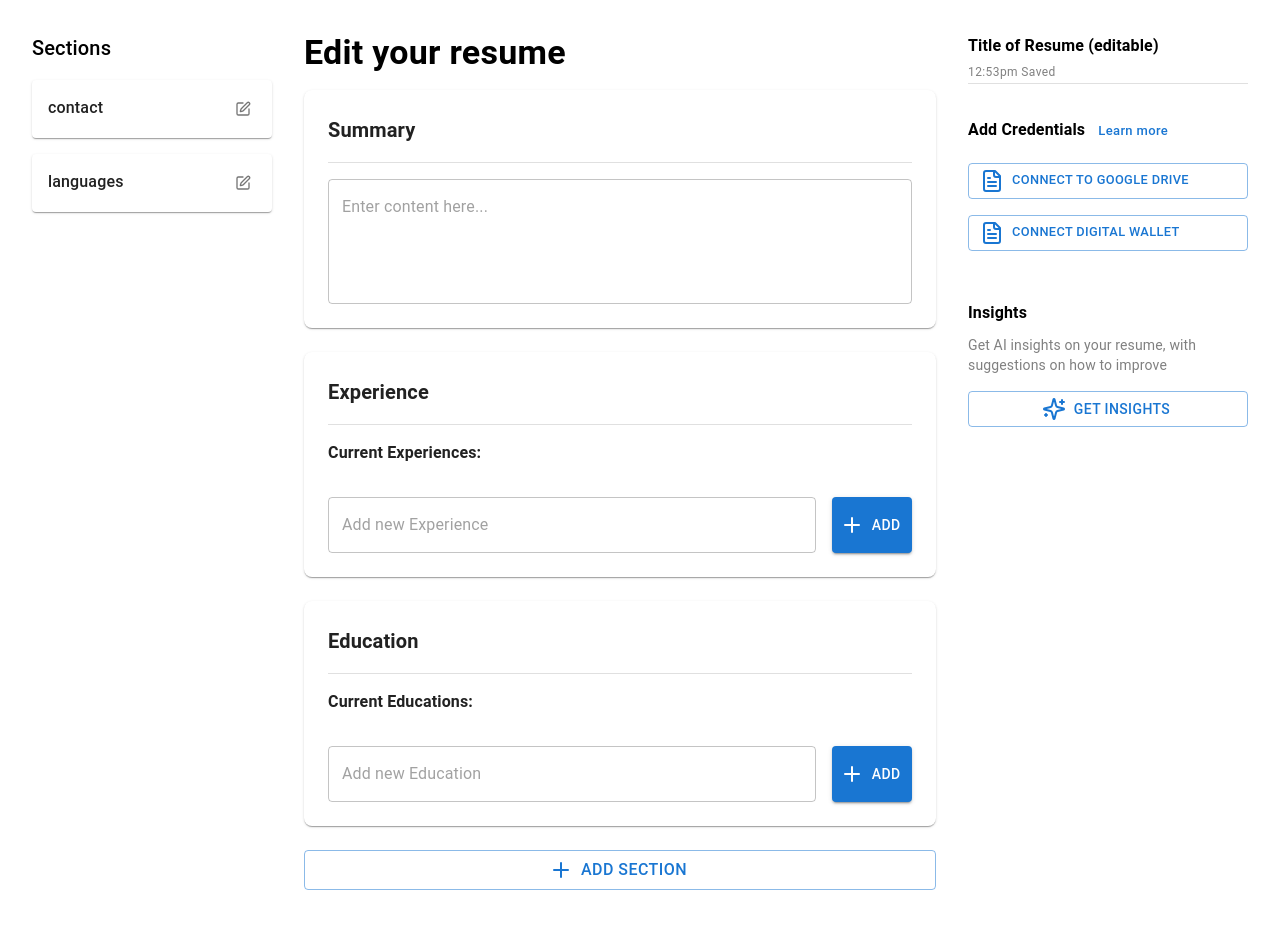
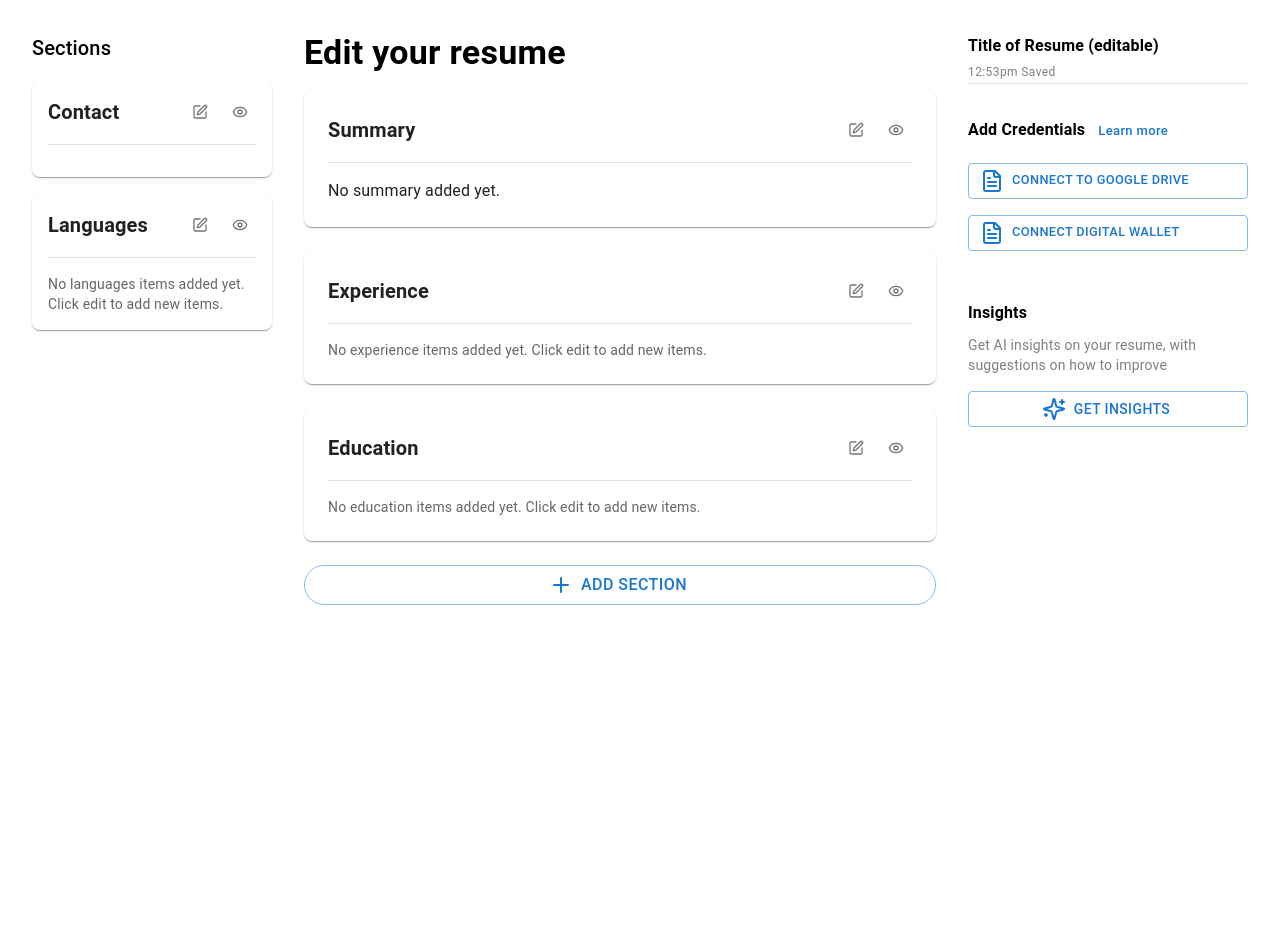
Before and after one commit to Cooperation-org/Resume-Author, a React (Create React App) app: page /resume/new in a window 1280 px wide. Shown: the top 928 px of the page. After the commit the page ends 800 px from the top, so only its background shows below. Built offline with nearby package versions, Linux system fonts and the light colour scheme.

Commit message:
refactor resume editor: main commit of resume editor functionality enhance UI with SectionIcons component, update styles, and improve state handling

```diff
--- a/src/App.tsx
+++ b/src/App.tsx
@@ -7,6 +7,7 @@ import store from './redux/store';
 import Resume from './pages/resume';
 import ImportPage from './pages/importPage';
 import Error404 from './pages/error404';
+import './styles/App.css';
 
 const App = () => {
   return (
--- a/src/components/Editor.tsx
+++ b/src/components/Editor.tsx
@@ -11,7 +11,7 @@ import Section from './ResumeEditor/Section';
 import { useSelector } from 'react-redux';
 import { RootState } from '../redux/store';
 import { Plus } from 'lucide-react';
-import { useState } from 'react';
+import { useEffect, useState } from 'react';
 
 const nonVisibleSections = [
   ...leftSections,
@@ -33,6 +33,9 @@ const ResumeEditor = () => {
   ]);
 
   const resume = useSelector((state: RootState) => state.resume.resume);
+  useEffect(() => {
+    console.log('🚀 ~ resume', resume);
+  }, [resume]);
 
   const AllSections = Object.keys(resume as Resume).filter(
     sec =>
@@ -77,7 +80,6 @@ const ResumeEditor = () => {
               <Section
                 key={key}
                 sectionId={key}
-                sectionData={resume[key]}
               />
             ))}
         </Box>
@@ -87,7 +89,7 @@ const ResumeEditor = () => {
           <Button
             variant="outlined"
             startIcon={<Plus />}
-            sx={{ mb: 2, fontSize: '1rem' }}
+            sx={{ mb: 2, fontSize: '1rem', borderRadius: 5 }}
             onClick={() => setAddSectionOpen(true)}
           >
             Add Section
@@ -119,9 +121,9 @@ const ResumeEditor = () => {
               fullWidth
             />
             <Button
-              variant="contained"
               onClick={handleAddSelectedSection}
               disabled={!selectedSection}
+              sx={{ borderRadius: 5 }}
             >
               Add
             </Button>
--- a/src/components/ResumeEditor/LeftSidebar.tsx
+++ b/src/components/ResumeEditor/LeftSidebar.tsx
@@ -1,11 +1,10 @@
-import { Box, Paper, Typography, IconButton } from '@mui/material';
-import { Edit } from 'lucide-react';
-import { useDispatch } from 'react-redux';
-import { removeSection } from '../../redux/slices/resume';
+import React from 'react';
+import { Box, Paper, Typography } from '@mui/material';
+import SectionContent from './SectionContent'; // Import the reusable SectionContent component
 
 export const leftSections: (keyof Resume)[] = ['contact', 'languages'];
+
 const LeftSidebar = () => {
-  const dispatch = useDispatch();
   return (
     <Box sx={{ width: 240 }}>
       <Typography
@@ -14,33 +13,15 @@ const LeftSidebar = () => {
       >
         Sections
       </Typography>
-      {leftSections.map(key => {
-        return (
-          <Paper
-            key={key}
-            sx={{
-              mb: 2,
-              p: 2,
-              display: 'flex',
-              justifyContent: 'space-between',
-            }}
-          >
-            <Typography
-              variant="body1"
-              fontWeight="500"
-            >
-              {key}
-            </Typography>
-
-            <IconButton
-              size="small"
-              onClick={() => dispatch(removeSection(key))}
-            >
-              <Edit size={16} />
-            </IconButton>
-          </Paper>
-        );
-      })}
+      {leftSections.map(sectionId => (
+        <Paper
+          key={sectionId}
+          sx={{ mb: 2, p: 2, borderRadius: 2 }}
+        >
+          {/* Use SectionContent for each section */}
+          <SectionContent sectionId={sectionId} />
+        </Paper>
+      ))}
     </Box>
   );
 };
--- a/src/components/ResumeEditor/Section.tsx
+++ b/src/components/ResumeEditor/Section.tsx
@@ -2,17 +2,13 @@ import { Paper } from '@mui/material';
 import SectionContent from './SectionContent';
 
 interface SectionProps {
-  sectionId: string;
-  sectionData: any;
+  sectionId: keyof Resume;
 }
 
-const Section = ({ sectionId, sectionData }: SectionProps) => {
+const Section = ({ sectionId }: SectionProps) => {
   return (
     <Paper sx={{ p: 3, mb: 3, borderRadius: 2, boxShadow: 1 }}>
-      <SectionContent
-        sectionId={sectionId}
-        sectionData={sectionData}
-      />
+      <SectionContent sectionId={sectionId} />
     </Paper>
   );
 };
--- a/src/components/ResumeEditor/SectionContent.tsx
+++ b/src/components/ResumeEditor/SectionContent.tsx
@@ -1,62 +1,70 @@
-import React, { useState } from 'react';
+import React, { useState, useEffect } from 'react';
 import {
   Box,
   Button,
   TextField,
   Typography,
-  IconButton,
-  Paper,
   Divider,
   List,
   ListItem,
   ListItemText,
+  IconButton,
 } from '@mui/material';
-import { Edit, Eye, Plus, Trash2 } from 'lucide-react';
-import { useDispatch } from 'react-redux';
+import { Edit, Eye, Save, Trash2, EyeOff, Plus } from 'lucide-react';
+import { useDispatch, useSelector } from 'react-redux';
 import { updateSection } from '../../redux/slices/resume';
 
 interface SectionContentProps {
-  sectionId: string;
-  sectionData: any;
+  sectionId: keyof Resume;
 }
 
-const SectionContent = ({ sectionId, sectionData }: SectionContentProps) => {
+const SectionContent: React.FC<SectionContentProps> = ({ sectionId }) => {
   const dispatch = useDispatch();
+  const resume = useSelector((state: any) => state.resume.resume);
+  const sectionData = resume[sectionId];
+
+  // Determine section type
+  const isStringBased = typeof sectionData === 'string';
+  const isListBased = Array.isArray(sectionData?.items);
 
   // Local states
-  const [localValue, setLocalValue] = useState(
-    typeof sectionData === 'string' ? sectionData : ''
-  );
-  const [items, setItems] = useState(
-    Array.isArray(sectionData?.items) ? [...sectionData.items] : []
-  );
+  const [content, setContent] = useState(sectionData || '');
+  const [items, setItems] = useState(sectionData?.items || []);
+  const [editing, setEditing] = useState(false);
   const [newItemValue, setNewItemValue] = useState('');
-  const [editingIndex, setEditingIndex] = useState<number | null>(null);
+  const [isVisible, setIsVisible] = useState(true);
 
-  // Update single string section
-  const handleStringChange = (value: string) => {
-    console.log(value);
-    setLocalValue(value);
-    dispatch(updateSection({ sectionId, content: value }));
+  // Sync local state with Redux state
+  useEffect(() => {
+    if (isListBased) {
+      setItems([...sectionData.items]);
+    } else {
+      setContent(sectionData || '');
+    }
+  }, [sectionData, isListBased]);
+
+  // Toggle editing
+  const toggleEdit = () => {
+    if (editing) {
+      // Save changes
+      const updatedContent = isStringBased ? content : { items };
+      dispatch(updateSection({ sectionId, content: updatedContent }));
+    }
+    setEditing(!editing);
   };
 
-  // Add a new item
+  // Toggle visibility
+  const toggleVisibility = () => {
+    setIsVisible(!isVisible);
+  };
+
+  // Add new item (for list-based sections)
   const handleAddNewItem = () => {
-    if (newItemValue.trim()) {
+    if (!newItemValue.trim() || items.includes(newItemValue.trim())) return;
     const updatedItems = [...items, newItemValue.trim()];
-      console.log('🚀 ~ handleAddNewItem ~ updatedItems:', updatedItems);
     setItems(updatedItems);
-
-      // Dispatch the update with the correct 'items' format
-      dispatch(
-        updateSection({
-          sectionId,
-          content: { items: updatedItems }, // Correct format
-        })
-      );
-
-      setNewItemValue(''); // Reset input
-    }
+    dispatch(updateSection({ sectionId, content: { items: updatedItems } }));
+    setNewItemValue('');
   };
 
   // Update an existing item
@@ -69,102 +77,125 @@ const SectionContent = ({ sectionId, sectionData }: SectionContentProps) => {
 
   // Remove an item
   const handleRemoveItem = (index: number) => {
-    const updatedItems = items.filter((_, i) => i !== index);
+    const updatedItems = items.filter((_: any, i: number) => i !== index);
     setItems(updatedItems);
     dispatch(updateSection({ sectionId, content: { items: updatedItems } }));
   };
 
-  const sectionsName = sectionId.charAt(0).toUpperCase() + sectionId.slice(1);
-
   return (
     <Box>
       {/* Section Header */}
-      <Box sx={{ display: 'flex', justifyContent: 'space-between', mb: 2 }}>
+      <Box
+        sx={{
+          display: 'flex',
+          justifyContent: 'space-between',
+          alignItems: 'center',
+          mb: 2,
+        }}
+      >
         <Typography
           variant="h6"
           fontWeight="600"
         >
-          {sectionsName}
+          {sectionId.charAt(0).toUpperCase() + sectionId.slice(1)}
         </Typography>
+        <Box sx={{ display: 'flex', gap: 1 }}>
+          <IconButton onClick={toggleEdit}>
+            {editing ? <Save size={16} /> : <Edit size={16} />}
+          </IconButton>
+          <IconButton onClick={toggleVisibility}>
+            {isVisible ? <Eye size={16} /> : <EyeOff size={16} />}
+          </IconButton>
+        </Box>
       </Box>
       <Divider sx={{ mb: 2 }} />
 
-      {/* If section is a string */}
-      {typeof sectionData === 'string' && (
+      {/* String-based Section */}
+      {isStringBased && isVisible && (
+        <Box>
+          {!editing ? (
+            <Typography variant="body1">
+              {content || `No ${sectionId} added yet.`}
+            </Typography>
+          ) : (
             <TextField
               fullWidth
               multiline
               rows={4}
-          value={localValue}
-          onChange={e => handleStringChange(e.target.value)}
-          placeholder="Enter content here..."
+              value={content}
+              onChange={e => setContent(e.target.value)}
+              placeholder={`Enter ${sectionId} content here...`}
             />
           )}
+        </Box>
+      )}
 
-      {/* If section has items */}
-      {Array.isArray(sectionData?.items) && (
+      {/* List-based Section */}
+      {isListBased && isVisible && (
         <Box>
-          {/* Display current items */}
+          {/* Warning message when items length is zero */}
+          {items.length === 0 && !editing && (
             <Typography
-            variant="body1"
-            fontWeight="600"
+              variant="body2"
+              color="textSecondary"
             >
-            Current {sectionsName}s:
+              No {sectionId} items added yet. Click edit to add new items.
             </Typography>
+          )}
+
+          {/* List of items */}
+          {items.length > 0 && (
             <List>
-            {items.map((item, index) => (
+              {items.map((item: keyof Resume, index: number) => (
                 <ListItem
                   key={index}
                   sx={{ display: 'flex', alignItems: 'center', gap: 2 }}
                 >
                   <ListItemText
                     primary={
-                    editingIndex === index ? (
+                      editing ? (
                         <TextField
                           fullWidth
                           value={item}
-                        onChange={e => handleUpdateItem(index, e.target.value)}
-                        onBlur={() => setEditingIndex(null)} // Finish editing
+                          onChange={e =>
+                            handleUpdateItem(index, e.target.value)
+                          }
                           autoFocus
                         />
                       ) : (
-                      sectionId.charAt(0).toUpperCase() + sectionId.slice(1)
+                        item
                       )
                     }
                   />
-                <Box>
-                  <IconButton onClick={() => setEditingIndex(index)}>
-                    <Edit size={16} />
-                  </IconButton>
+                  {editing && (
                     <IconButton onClick={() => handleRemoveItem(index)}>
                       <Trash2 size={16} />
                     </IconButton>
-                </Box>
+                  )}
                 </ListItem>
               ))}
             </List>
+          )}
 
           {/* Add New Item */}
+          {editing && (
             <Box sx={{ display: 'flex', gap: 2, mt: 2 }}>
               <TextField
                 fullWidth
-              placeholder={
-                'Add new' +
-                ' ' +
-                sectionId.charAt(0).toUpperCase() +
-                sectionId.slice(1)
-              }
+                placeholder="Add new item"
                 value={newItemValue}
                 onChange={e => setNewItemValue(e.target.value)}
               />
               <Button
-              variant="contained"
+                variant="outlined"
+                sx={{ borderRadius: 5 }}
                 startIcon={<Plus />}
                 onClick={handleAddNewItem}
               >
                 Add
               </Button>
             </Box>
+          )}
         </Box>
       )}
     </Box>
--- a/src/redux/slices/resume.ts
+++ b/src/redux/slices/resume.ts
@@ -61,8 +61,8 @@ const resumeSlice = createSlice({
         const section = state.resume[sectionId as keyof Resume];
 
         if (section && typeof section === 'object' && 'items' in section) {
-          // If the section has an 'items' property, update it
-          (section as any).items = content;
+          // If the content has an 'items' property, update it properly
+          (section as any).items = content.items || [];
         } else {
           // Otherwise, directly update the section
           (state.resume as any)[sectionId] = content;
@@ -70,7 +70,6 @@ const resumeSlice = createSlice({
         state.isDirty = true;
       }
     },
-
     removeSection: (state, action) => {
       if (!state.resume) return;
       const sectionId = action.payload;
--- a/src/styles/App.css
+++ b/src/styles/App.css
@@ -28,10 +28,15 @@
   color: #61dafb;
 }
 
+button {
+  border-radius: '1rem'
+}
+
 @keyframes App-logo-spin {
   from {
     transform: rotate(0deg);
   }
+
   to {
     transform: rotate(360deg);
   }
```
Also changed, not shown: src/components/SectionIcons.tsx (added, +30 -0 lines). Lines whose indentation alone changed are shown as unchanged.
